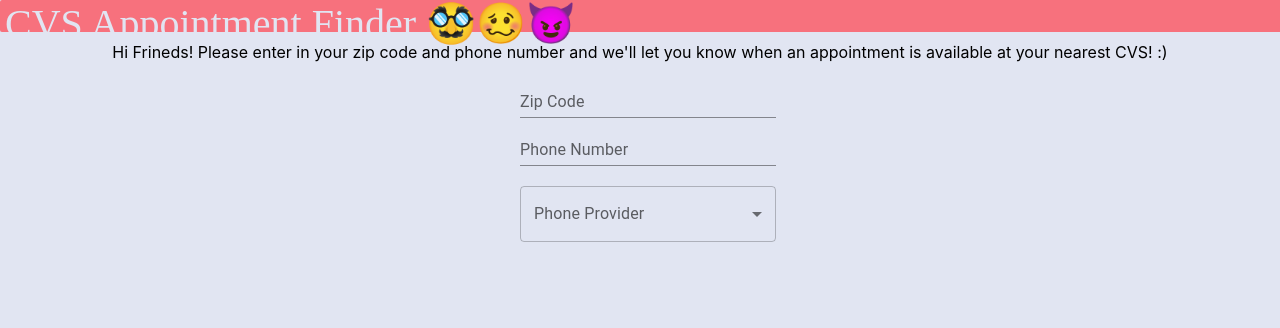
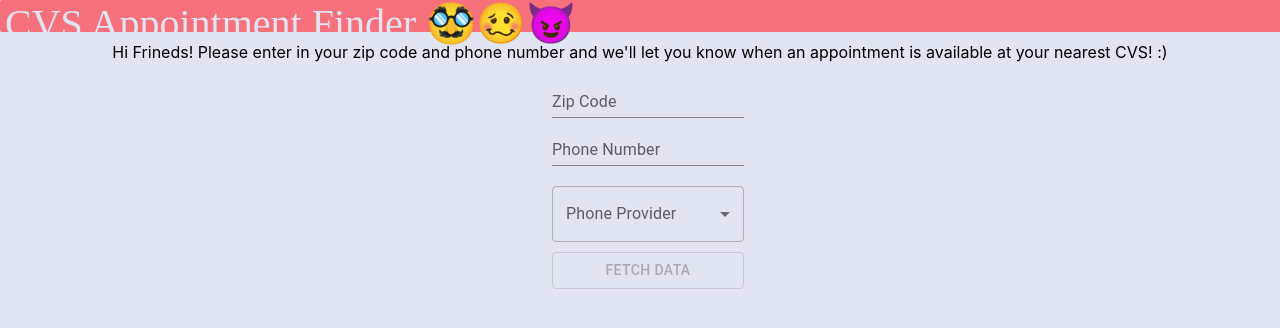
Before and after one commit to mtrent6/cvs-testing-appointment-finder, a React (Create React App) app in the folder frontend/cvs-finder/: page / in a window 1280 px wide. Shown: the top 328 px of the page. Built offline with nearby package versions, Linux system fonts and the light colour scheme.

Commit message:
working network request

```diff
--- a/frontend/cvs-finder/package.json
+++ b/frontend/cvs-finder/package.json
@@ -5,10 +5,12 @@
   "dependencies": {
     "@emotion/react": "^11.7.1",
     "@emotion/styled": "^11.6.0",
+    "@mui/lab": "^5.0.0-alpha.62",
     "@mui/material": "^5.2.6",
     "@testing-library/jest-dom": "^5.16.1",
     "@testing-library/react": "^12.1.2",
     "@testing-library/user-event": "^13.5.0",
+    "axios": "^0.24.0",
     "react": "^17.0.2",
     "react-dom": "^17.0.2",
     "react-scripts": "5.0.0",
--- a/frontend/cvs-finder/src/App.jsx
+++ b/frontend/cvs-finder/src/App.jsx
@@ -11,6 +11,10 @@
 import MenuItem from "@mui/material/MenuItem";
 import FormControl from "@mui/material/FormControl";
 import Select from "@mui/material/Select";
+import axios from "axios";
+import LoadingButton from "@mui/lab/LoadingButton";
+
+// Request URL: https://www.cvs.com/RETAGPV3/MCscheduler/V1/storeScheduler?addressLine=22201&mileRadius=100&maxCount=25
 
 export const App = () => {
   useEffect(() => {}, []);
@@ -18,6 +22,19 @@
   const [phone, setPhone] = useState();
   const [zipCode, setZipCode] = useState();
   const [provider, setProvider] = useState();
+  const [loading, setLoading] = useState(false);
+  const [clinics, setClinics] = useState([]);
+
+  const fetchClinics = async () => {
+    setLoading(true);
+    const clinics = await axios.post(
+      "https://www.cvs.com/RETAGPV3/MCscheduler/V1/storeScheduler",
+      null,
+      { params: { addressLine: 22201, mileRadius: 100, maxCount: 25 } }
+    );
+    setLoading(false);
+    console.log(clinics);
+  };
 
   const handlePhoneChange = (event) => {
     setPhone(event.target.value);
@@ -43,7 +60,7 @@
           color: "#E1E5F2",
           textAlign: "left",
           paddingLeft: "5px",
-          borderRadius: '2px',
+          borderRadius: "2px",
         }}
       >
         CVS Appointment Finder 🥸🥴😈
@@ -71,7 +88,7 @@
             style={{
               display: "flex",
               flexDirection: "column",
-              width: "20%",
+              width: "15%",
               height: "100%",
             }}
           >
@@ -112,8 +129,16 @@
                 </MenuItem>
               </Select>
             </FormControl>
-            {zipCode}
-            {phone}
+            <div style={{ paddingBottom: "10px" }}></div>
+            <LoadingButton
+              onClick={fetchClinics}
+              loading={loading}
+              disabled={!(phone && provider && zipCode)}
+              loadingIndicator="Loading..."
+              variant="outlined"
+            >
+              Fetch data
+            </LoadingButton>
           </div>
         </div>
       </Box>
```
Also changed, not shown: 1 other file (tests, documents, lock files or other folders).
